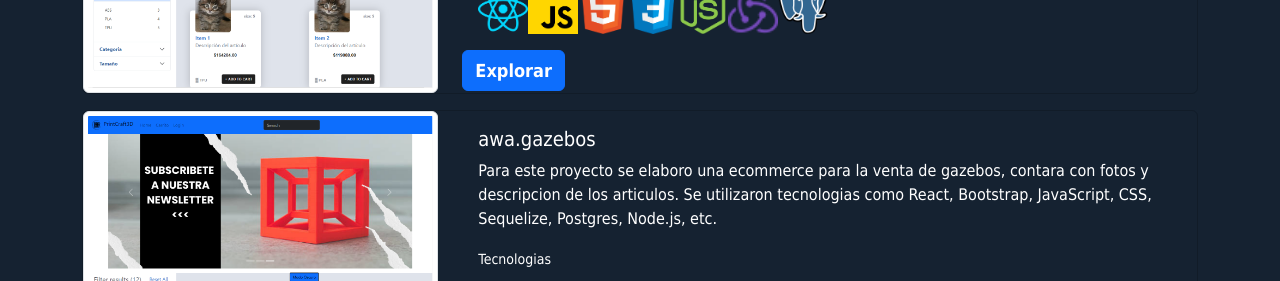
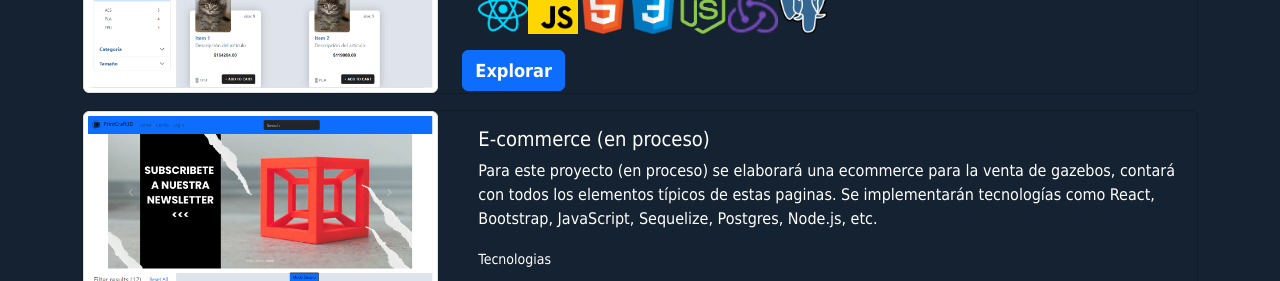
Before and after one commit to mauriruf32/mauriciofabro, a React (Create React App) app: page / in a window 1280 px wide. Shown: the part 2200-2481 px from the top of the page. Built offline with nearby package versions, Linux system fonts and the light colour scheme.

Commit message:
traslations

```diff
--- a/src/Lang/en/global.json
+++ b/src/Lang/en/global.json
@@ -22,7 +22,8 @@
         "projects_title":"Projects",
         "projects_countries":"The goal was to build a Single Page Application (SPA) to explore information and details about various countries, using technologies such as React, Redux, Node, CSS, Express, Sequelize. Version control tools (Git and Github) were also used.",
         "projects_print":"For this (group) project, we aimed to create an e-commerce platform for the sale of 3D-printed items. Technologies implemented included JavaScript, React.js, Redux.js, Node.js, CSS, etc.",
-        "projects_skills":"Tecnologies"
+        "projects_skills":"Tecnologies",
+        "projects_awa":"For this (ongoing) project, an e-commerce platform will be developed for the sale of gazebos, incorporating all typical elements found on these pages. Technologies such as React, Bootstrap, JavaScript, Sequelize, Postgres, Node.js, etc., will be implemented."
     },
     "certifications": {
         "certifications_title":"Certifications"
--- a/src/Lang/es/global.json
+++ b/src/Lang/es/global.json
@@ -24,7 +24,7 @@
         "projects_countries":" El objetivo fue construir una Single Page Application (SPA) para explorar información y detalles de diversos países, utilizando tecnologías como: React, Redux, Node, CSS, Express, Sequelize. Ademas se usaron recursos como controladores de versiones (Git y Github).",
         "projects_print":"Para este proyecto (grupal) nos propusimos realizar una ecommerce para la venta de articulos impresos con impresoras 3D. Se implementaron tecnologías como JavaScript, React.js, Redux.js, Node.js, CSS, etc.",
         "projects_skills":"Tecnologias",
-        "projects_awa":"Para este proyecto se elaboro una ecommerce para la venta de gazebos, contara con fotos y descripcion de los articulos. Se utilizaron tecnologias como React, Bootstrap, JavaScript, CSS, Sequelize, Postgres, Node.js, etc."
+        "projects_awa":"Para este proyecto (en proceso) se elaborará una ecommerce para la venta de gazebos, contará con todos los elementos típicos de estas paginas. Se implementarán tecnologías como React, Bootstrap, JavaScript, Sequelize, Postgres, Node.js, etc."
     },
     "certifications": {
         "certifications_title":"Certificaciones"
--- a/src/Views/Proyects/Proyects.jsx
+++ b/src/Views/Proyects/Proyects.jsx
@@ -34,7 +34,7 @@ const Projects = () => {
       enlace: "https://printcraft3d.vercel.app/",
     },
     {
-      title: "awa.gazebos",
+      title: "E-commerce (en proceso)",
       description: <p>{t("projects.projects_awa")}</p>,
       image: Print1,
       enlace: "https://printcraft3d.vercel.app/",
```
